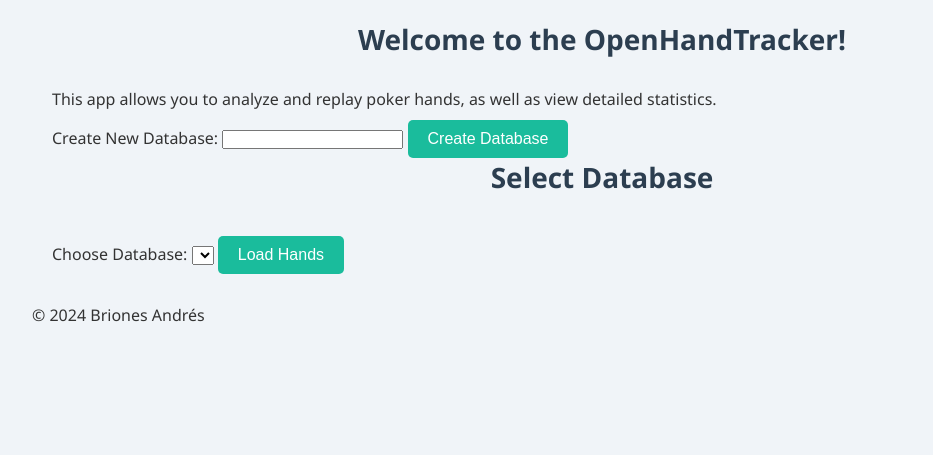
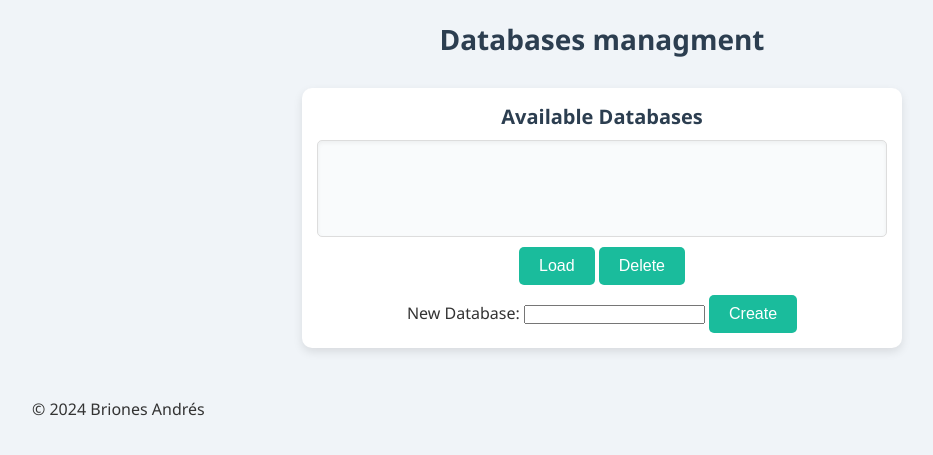
Before and after one commit to Andres-Briones/OpenPokerTracker, a Flask app: page / in a window 1280 px wide. Shown: the part 62-517 px from the top of the page, without its empty margins (88-1021 px from the left). Run offline with Flask 3, Linux system fonts and the light colour scheme; lists and menus that the app fills with data are empty.

Commit message:
Improve database managment, correct errors in bach upload, improve templates

```diff
--- a/blueprints/hand_replayer.py
+++ b/blueprints/hand_replayer.py
@@ -12,7 +12,6 @@ hand_replayer_bp = Blueprint('hand_replayer', __name__)
 @hand_replayer_bp.route('/')
 def hand_replayer():
     db_path = session.get("db_path", None)
-    print(db_path)
     if db_path is None : return redirect('/')
     return render_template('hand_replayer.html')
 
--- a/blueprints/uploads.py
+++ b/blueprints/uploads.py
@@ -1,10 +1,13 @@
 from flask import Blueprint, request, redirect, url_for, render_template, jsonify, current_app, session
 from flask_session import Session
-from models import list_databases, create_database, add_file_to_db, save_hands_bulk
+from models import *
 import os
 import json
 
 uploads_bp = Blueprint('uploads', __name__)
+
+def ajax_redirect(route):
+    return jsonify({'redirect' : url_for(route)})
 
 @uploads_bp.route('/')
 def index():
@@ -18,16 +21,32 @@ def create_database_route():
     db_name = request.form.get('db_name')
     if not db_name:
         return jsonify({'error': 'Database name required'}), 400
+    db_path = os.path.join(current_app.config['DB_DIRECTORY'], f"{db_name}.db")
+    if  os.path.exists(db_path):
+        return jsonify({'error': 'Database already exists'}), 400
+    init_db(db_path)  # Initialize with the standard schema
+    return ajax_redirect('uploads.index')
 
-    create_database(db_name, current_app.config['DB_DIRECTORY'])
-    return redirect(url_for('uploads.index'))
+@uploads_bp.route('/load_database', methods=['POST'])
+def load_database_route():
+    """Set the selected database path in the session and redirect to the replayer."""
+    db_name = request.form.get('db_name')
+    print("Selected database =", db_name)
+    if not db_name:
+        # Return a JSON response with an error message if `db_name` is empty
+        return jsonify({'error': 'Please select a database'}), 400
 
+    # Build the database path and store it in the session
+    db_path = os.path.join(current_app.config['DB_DIRECTORY'], f"{db_name}.db")
+    session["db_path"] = db_path  # Set the session with the selected database path
+    print("OK")
+    return ajax_redirect('hand_replayer.hand_replayer')  # Redirect to replayer page
 
-
-@uploads_bp.route('/select_database', methods=['POST'])
-def select_database():
+@uploads_bp.route('/delete_database', methods=['POST'])
+def delete_database_route():
     """Set the selected database path in the session and redirect to the replayer."""
-    db_name = request.form.get('database')
-    db_path = os.path.join(current_app.config['DB_DIRECTORY'], f"{db_name}")
-    session["db_path"] = db_path  # Set the session with the selected database path
-    return redirect('replayer')  # Redirect to replayer page to display hands
+    db_name = request.form.get('db_name')
+    db_path = os.path.join(current_app.config['DB_DIRECTORY'], f"{db_name}.db")
+    os.remove(db_path)
+    if session["db_path"] == db_path : session["db_path"] = None # Set the session db_path to None if deleted database was the loaded one
+    return ajax_redirect('uploads.index')  # Redirect to home page
--- a/run.py
+++ b/run.py
@@ -10,5 +10,5 @@ def open_browser():
 
 if __name__ == '__main__':
    # Start the browser after a short delay to ensure the server is running
-    Timer(1, open_browser).start()
+   # Timer(1, open_browser).start()
     app.run(debug=True)
--- a/static/style.css
+++ b/static/style.css
@@ -75,11 +75,13 @@ h2 {
 }
 
 /* Main Container for Flex Layout */
-#mainContainer {
+.mainContainer {
     display: flex;
+    flex-direction: row;
     align-items: flex-start;
     width: 100%;
     gap: 100px;
+    justify-content: center;
 }
 
 /* Sidebar Styling */
@@ -90,8 +92,9 @@ h2 {
     width: 400px;
 }
 
-/* Hands Menu Styling */
-#handsMenu {
+.selection {
+    display:flex;
+    flex-direction: column;
     width: 100%;
     background-color: white;
     padding: 15px;
@@ -99,9 +102,10 @@ h2 {
     box-shadow: 0px 4px 10px rgba(0, 0, 0, 0.1);
     text-align: left;
     margin-bottom: 20px;
+    align-items: center;
 }
 
-#handsMenu h3 {
+.selection h3 {
     color: #2c3e50;
     font-size: 20px;
     margin-bottom: 10px;
@@ -109,7 +113,7 @@ h2 {
 }
 
 /* Dropdown Styling */
-#handSelect {
+.dropDown {
     width: 100%;
     max-height: 200px; /* Limits height with scrolling */
     padding: 8px;
@@ -125,29 +129,29 @@ h2 {
 }
 
 /* Hover and Focus Effects for Dropdown */
-#handSelect:hover, #handSelect:focus {
+.dropDown:hover, #handSelect:focus {
     border-color: #3498db;
     box-shadow: 0px 0px 4px rgba(52, 152, 219, 0.3);
 }
 
-#handSelect option {
+.dropDown option {
     padding: 8px;
     color: #333;
     background-color: #f9fbfc;
     border-bottom: 1px solid #eee;
 }
 
-#handSelect option:hover {
+.dropDown option:hover {
     background-color: #3498db;
     color: white;
 }
 
-#handSelect option:checked {
+.dropDown option:checked {
     background-color: #2980b9;
     color: white;
 }
 
-#handSelect {
+.dropDown {
     width: 100%;
     max-height: 500px; /* Enables scrolling for the dropdown */
     overflow-y: auto;
@@ -306,6 +310,12 @@ th {
     margin-bottom: 20px;
 }
 
+.loadDelete-buttons {
+    display: flex;
+    justify-content: center;
+    margin-bottom: 20px;
+}
+
 .navigation-buttons button {
     background-color: #1abc9c;
     margin: 0 10px;
--- a/templates/index.html
+++ b/templates/index.html
@@ -1,31 +1,105 @@
+
 <!-- templates/index.html -->
 {% extends "base.html" %}
 
-{% block title %}Welcome to OpenHandTracker App{% endblock %}
+{% block title %}OpenHandTracker{% endblock %}
 
 {% block content %}
-<h2>Welcome to the OpenHandTracker!</h2>
-<p>This app allows you to analyze and replay poker hands, as well as view detailed statistics.</p>
 
-<!-- Form to create a new database -->
-<form action="create_database" method="post">
-    <label for="new_db_name">Create New Database:</label>
-    <input type="text" name="db_name" id="new_db_name" required>
-    <button type="submit">Create Database</button>
-</form>
+<h2>Databases managment</h3>
 
-<!-- Form to select a database and view hands -->
-<section>
-    <h2>Select Database</h2>
-    <form action="select_database" method="post">
-        <label for="database">Choose Database:</label>
-        <select id="database" name="database">
-            {% for db in databases %}
+    <div class="mainContainer">
+        <!-- List of Existing Databases -->
+        <div class ="selection", style ="max-width : 600px;">
+            <h3>Available Databases</h3>
+            <select class="dropDown" id="DBSelect", size ="5">
+                {% for db in databases %}
                 <option value="{{ db }}">{{ db }}</option>
-            {% endfor %}
-        </select>
-        <button type="submit">Load Hands</button>
-    </form>
-</section>
+                {% endfor %}
+            </select>
+            <div id="loadDelete-Buttons">
+                <form id="loadForm" action="load_database" method="post" style="display:inline;">
+                    <input type="hidden" id="loadDB" name="db_name">
+                    <button type="button" onclick="submitActionForm('load')">Load</button>
+                </form>
+                <form id="deleteForm" action="delete_database" method="post" style="display:inline;">
+                    <input type="hidden" id="deleteDB" name="db_name">
+                    <button type="button" onclick="submitActionForm('delete')">Delete</button>
+                </form>
+            </div>
+            <div>
+                <form action="create_database" method="post">
+                    <label for="new_db_name">New Database:</label>
+                    <input type="text" name="db_name" id="new_db_name" required>
+                    <button type="submit">Create</button>
+                </form>
+            </div>
+        </div>
+    </div>
+
+<script>
+// JavaScript function to update and submit the form
+
+
+function submitActionForm(action) {
+    const selectedDB = document.getElementById("DBSelect").value;
+
+    if (action === 'load') {
+        document.getElementById("loadDB").value = selectedDB;
+        ajaxSubmit(document.getElementById("loadForm"));
+    } else if (action === 'delete') {
+        document.getElementById("deleteDB").value = selectedDB;
+        ajaxSubmit(document.getElementById("deleteForm"));
+    }
+}
+function ajaxSubmit(eventOrForm) {
+    // Determine if the function was called as an event handler or directly
+    const form = eventOrForm instanceof Event ? this : eventOrForm;
+
+    // Prevent default submission if called as an event
+    if (eventOrForm instanceof Event) {
+        eventOrForm.preventDefault();
+    }
+
+    // Serialize form data
+    const formData = new URLSearchParams(new FormData(form)).toString();
+
+    fetch(form.action, {
+        method: form.method,
+        headers: {
+            "Content-Type": "application/x-www-form-urlencoded",
+        },
+        body: formData
+    })
+    .then(response => {
+        if (!response.ok) {
+            return response.json().then(data => {
+                throw new Error(data.error || "An unknown error occurred");
+            });
+        }
+        return response.json();
+    })
+    .then(data => {
+        if (data.success) {
+            alert("Operation completed successfully!");
+            form.reset(); // Reset the form after successful submission
+        } else if (data.redirect) {
+            window.location.href = data.redirect; // Redirect if specified
+        }
+    })
+    .catch(error => {
+        alert(error.message); // Display error in an alert
+    });
+}
+
+// Attach `ajaxSubmit` to all forms on the page
+document.addEventListener("DOMContentLoaded", function() {
+    const forms = document.querySelectorAll("form"); // Select all forms
+    forms.forEach(form => {
+        form.addEventListener("submit", ajaxSubmit.bind(form)); // Bind `ajaxSubmit` to each form
+    });
+});
+
+</script>
 
 {% endblock %}
```
Also changed, not shown: config.py (+5 -4 lines), models.py (+21 -25 lines), templates/hand_replayer.html (+4 -4 lines), utils/hand_parser.py (+4 -4 lines).
